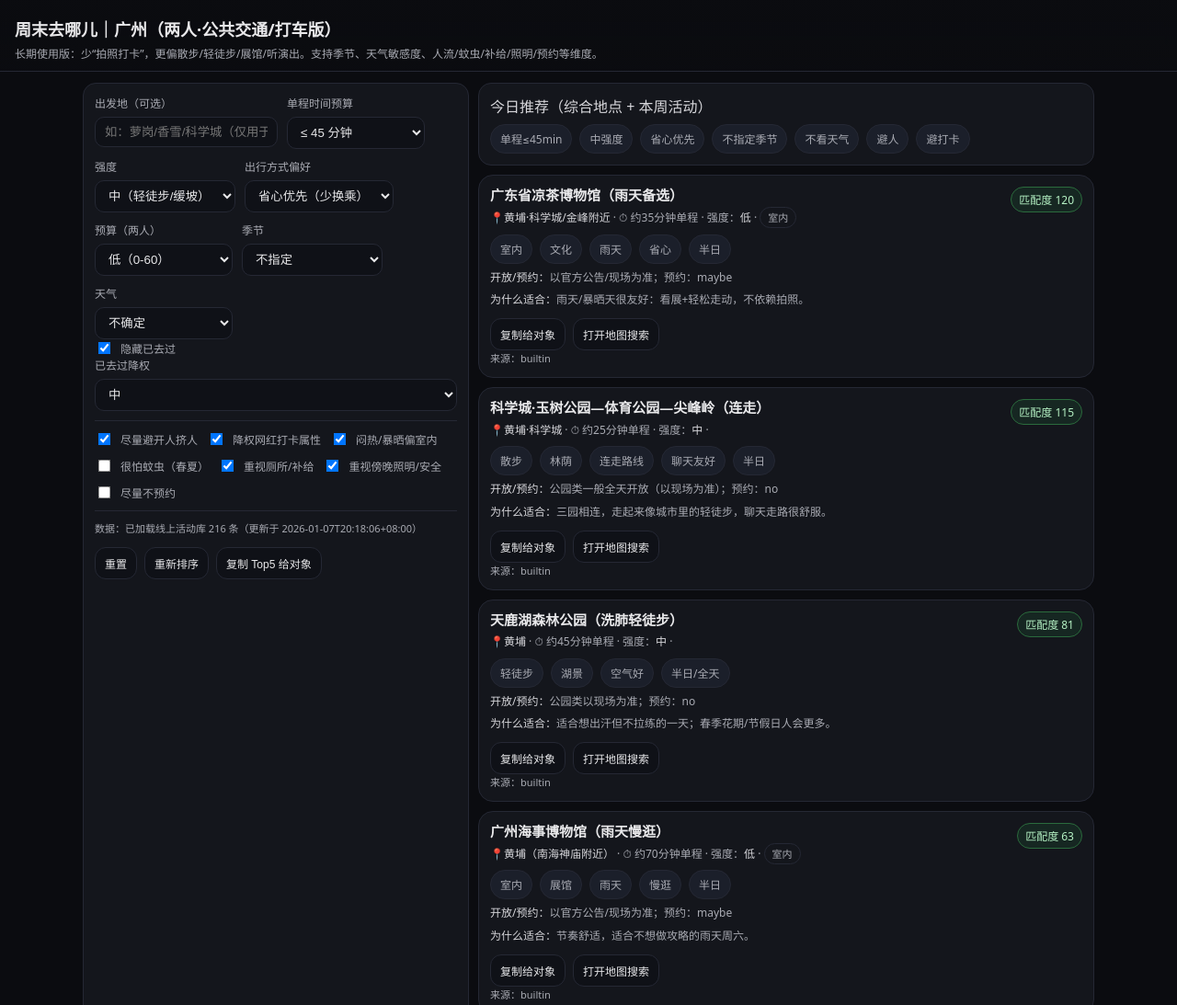
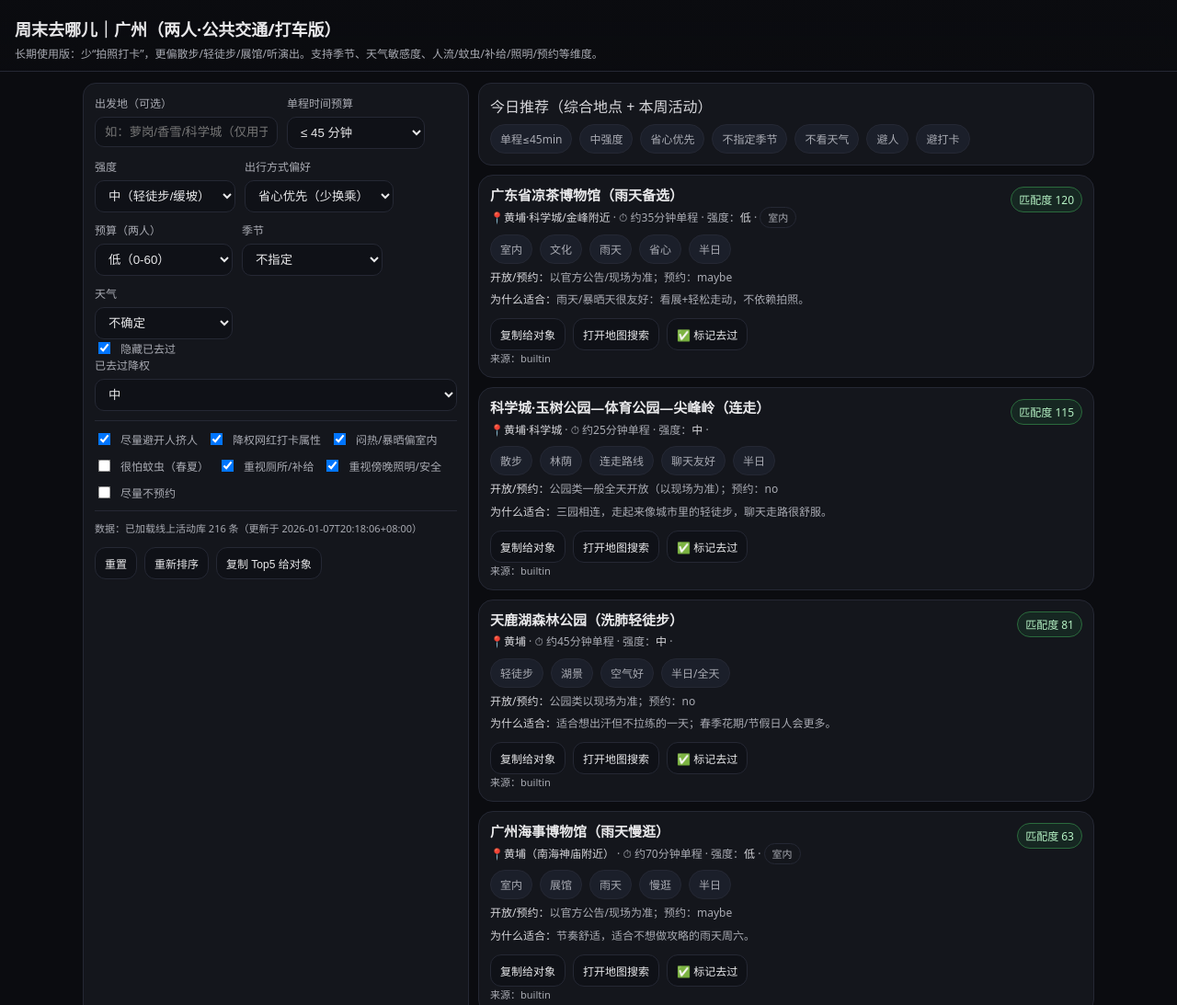
Before and after one commit to min-2026/cang, a plain HTML site: page index.html in a window 1280 px wide. Shown: the top 1093 px of the page at 92% size. Drawn offline with Linux system fonts and the light colour scheme.

Commit message:
add visited buttons

```diff
--- a/index.html
+++ b/index.html
@@ -523,11 +523,16 @@ function render(){
 
       <div class="meta"><span class="k">为什么适合：</span>${escapeHtml(it.notes||"")}</div>
 
-      <div class="actions">
-        <button onclick="copyText('${escapeJs(composeShare(it))}')">复制给对象</button>
-        <button onclick="openMap('${escapeJs((it.name||'') + ' ' + (it.area||'广州'))}')">打开地图搜索</button>
-        ${it.link ? `<button onclick="window.open('${escapeJs(it.link)}','_blank')">打开来源</button>` : ""}
-      </div>
+     <div class="actions">
+  <button onclick="copyText('${escapeJs(composeShare(it))}')">复制给对象</button>
+  <button onclick="openMap('${escapeJs((it.name||'') + ' ' + (it.area||'广州'))}')">打开地图搜索</button>
+  ${it.link ? `<button onclick="window.open('${escapeJs(it.link)}','_blank')">打开来源</button>` : ""}
+  ${isVisited(it)
+    ? `<button onclick='unmarkVisitedByKey(${JSON.stringify(itemKey(it))})'>↩️ 取消去过</button>`
+    : `<button onclick='markVisitedByKey(${JSON.stringify(itemKey(it))})'>✅ 标记去过</button>`
+  }
+</div>
+
 
       <div class="tiny">来源：${escapeHtml(it.source||"builtin")}</div>
     </div>
```
